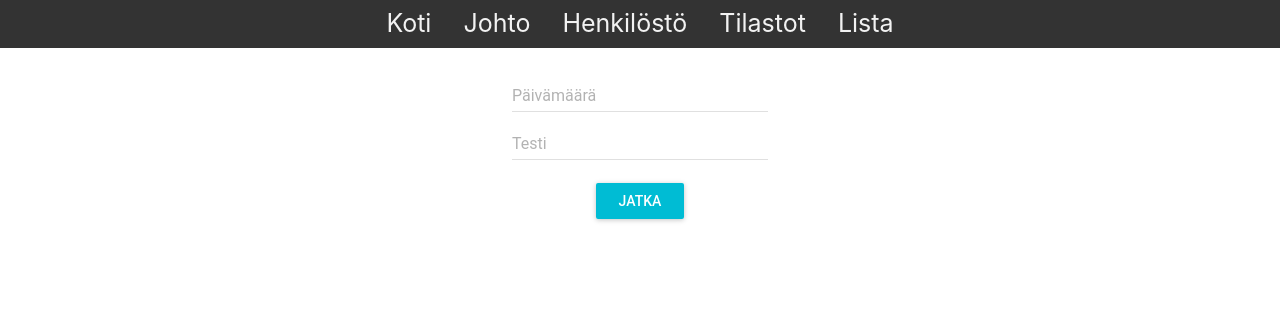
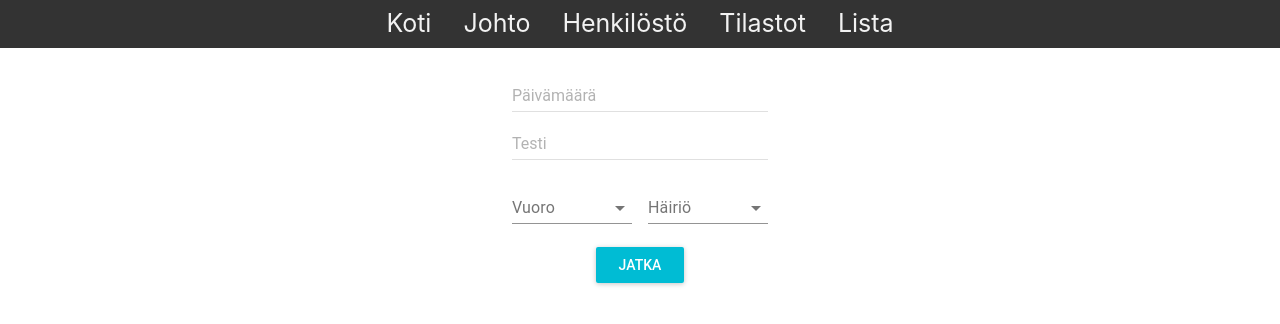
Before and after one commit to DanielBoije/Final-Project-client, a React (Create React App) app: page /lomake in a window 1280 px wide. Shown: the top 324 px of the page. Built offline with nearby package versions, Linux system fonts and the light colour scheme.

Commit message:
henkilöstölomakkeen häiriö ja vuoro lisätty

```diff
--- a/src/komponentit/reitit/Lomake.js
+++ b/src/komponentit/reitit/Lomake.js
@@ -1,7 +1,7 @@
 import React, { Component } from 'react';
-import LomakeTiedot from "../LomakeTiedot"
-import LomakeVahvistus from "../LomakeVahvistus"
-import LomakeLähetetty from "../LomakeLahetetty"
+import LomakeTiedot from "./henkilöstölomake/LomakeTiedot"
+import LomakeVahvistus from "./henkilöstölomake/LomakeVahvistus"
+import LomakeLähetetty from "./henkilöstölomake/LomakeLahetetty"
 
 class Lomake extends Component {
     state = {
@@ -28,6 +28,12 @@ class Lomake extends Component {
         this.setState({
             step: step - 1
         })
+    }
+
+    //päivämäärän muutokset
+    handleDateChange = (event, date) => {
+        console.log(date)
+        this.setState({ pvm: date})
     }
 
     //lomakekentän muutokset
@@ -62,6 +68,7 @@ class Lomake extends Component {
                 return (
                     <LomakeLähetetty/>
                 )
+            default:
         }
     }
 }
--- a/src/komponentit/LomakeLahetetty.js
+++ b/src/komponentit/reitit/henkilöstölomake/LomakeLahetetty.js
@@ -18,10 +18,4 @@ class LomakeLahetetty extends Component {
     }
 }
 
-const styles = {
-    button: {
-        margin: 15
-    }
-}
-
 export default LomakeLahetetty;
--- a/src/komponentit/LomakeTiedot.js
+++ b/src/komponentit/reitit/henkilöstölomake/LomakeTiedot.js
@@ -3,6 +3,8 @@ import MuiThemeProvider from "material-ui/styles/MuiThemeProvider";
 import TextField from "material-ui/TextField"
 import DatePicker from "material-ui/DatePicker";
 import RaisedButton from "material-ui/RaisedButton"
+import SimpleSelect from "./Select"
+
 
 class LomakeTiedot extends Component {
     continue = e => {
@@ -10,9 +12,10 @@ class LomakeTiedot extends Component {
         this.props.nextStep();
     }
 
+
     render() {
         const { values, handleChange, handleDateChange } = this.props;
-        const selectedDate= new Date();
+        // const selectedDate= new Date();
 
         return (
             <MuiThemeProvider>
@@ -20,7 +23,7 @@ class LomakeTiedot extends Component {
                     <br></br>
                     <DatePicker
                     hintText="Päivämäärä"
-                    selected={selectedDate}
+                    // selected={selectedDate}
                     onChange={handleDateChange}
                     defaultValue={values.pvm}/>
                     <TextField
@@ -28,6 +31,10 @@ class LomakeTiedot extends Component {
                     onChange={handleChange("viesti")}
                     defaultValue={values.viesti}/>
                     <br></br>
+                    <SimpleSelect
+                    values={values}
+                    handleChange={handleChange}
+                    />
                     <RaisedButton
                     label="Jatka"
                     primary={true}
--- a/src/komponentit/LomakeVahvistus.js
+++ b/src/komponentit/reitit/henkilöstölomake/LomakeVahvistus.js
@@ -1,10 +1,9 @@
 import React, { Component } from 'react';
 import MuiThemeProvider from "material-ui/styles/MuiThemeProvider";
 import {List, ListItem} from "material-ui/List"
-import DatePicker from "material-ui/DatePicker";
 import RaisedButton from "material-ui/RaisedButton"
 
-class LomakeTiedot extends Component {
+class LomakeVahvistus extends Component {
     continue = e => {
         e.preventDefault();
         //lähetetään apiin
@@ -74,4 +73,4 @@ const styles = {
 
 
 
-export default LomakeTiedot;
+export default LomakeVahvistus;
--- /dev/null
+++ b/src/komponentit/reitit/henkilöstölomake/Select.js
@@ -0,0 +1,51 @@
+import React from 'react';
+import { makeStyles } from '@material-ui/core/styles';
+import InputLabel from '@material-ui/core/InputLabel';
+import MenuItem from '@material-ui/core/MenuItem';
+import FormControl from '@material-ui/core/FormControl';
+import Select from '@material-ui/core/Select';
+
+const useStyles = makeStyles(theme => ({
+    formControl: {
+      margin: theme.spacing(1),
+      minWidth: 120,
+    },
+    selectEmpty: {
+      marginTop: theme.spacing(2),
+    },
+  }));
+
+  export default function SimpleSelect(props) {
+    const classes = useStyles();
+
+    return (
+      <div>
+        <FormControl className={classes.formControl}>
+          <InputLabel id="vuoro">Vuoro</InputLabel>
+          <Select
+            labelId="vuoro"
+            id="vuoro"
+            onChange={props.handleChange("vuoro")}
+            defaultValue={props.values.vuoro}
+          >
+            <MenuItem value={"A"}>A</MenuItem>
+            <MenuItem value={"B"}>B</MenuItem>
+            <MenuItem value={"C"}>C</MenuItem>
+          </Select>
+        </FormControl>
+        <FormControl className={classes.formControl}>
+          <InputLabel id="häiriö">Häiriö</InputLabel>
+          <Select
+            labelId="häiriö"
+            id="häiriö"
+            onChange={props.handleChange("lisääHäiriö")}
+            defaultValue={props.values.lisääHäiriö}
+          >
+            <MenuItem value={"häiriö1"}>häiriö 1</MenuItem>
+            <MenuItem value={"häiriö2"}>häiriö 2</MenuItem>
+            <MenuItem value={"häiriö3"}>häiriö 3</MenuItem>
+          </Select>
+        </FormControl>
+        </div>
+  );
+}
```
